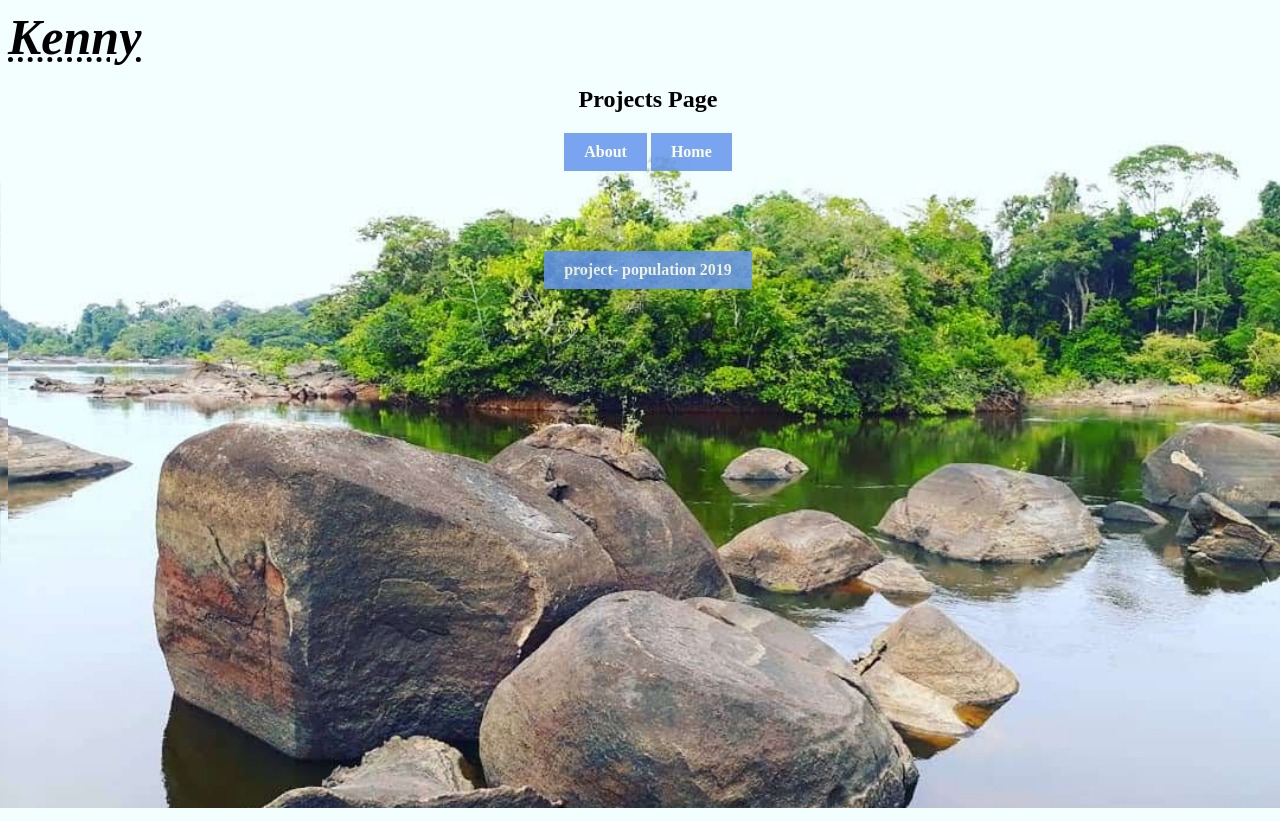
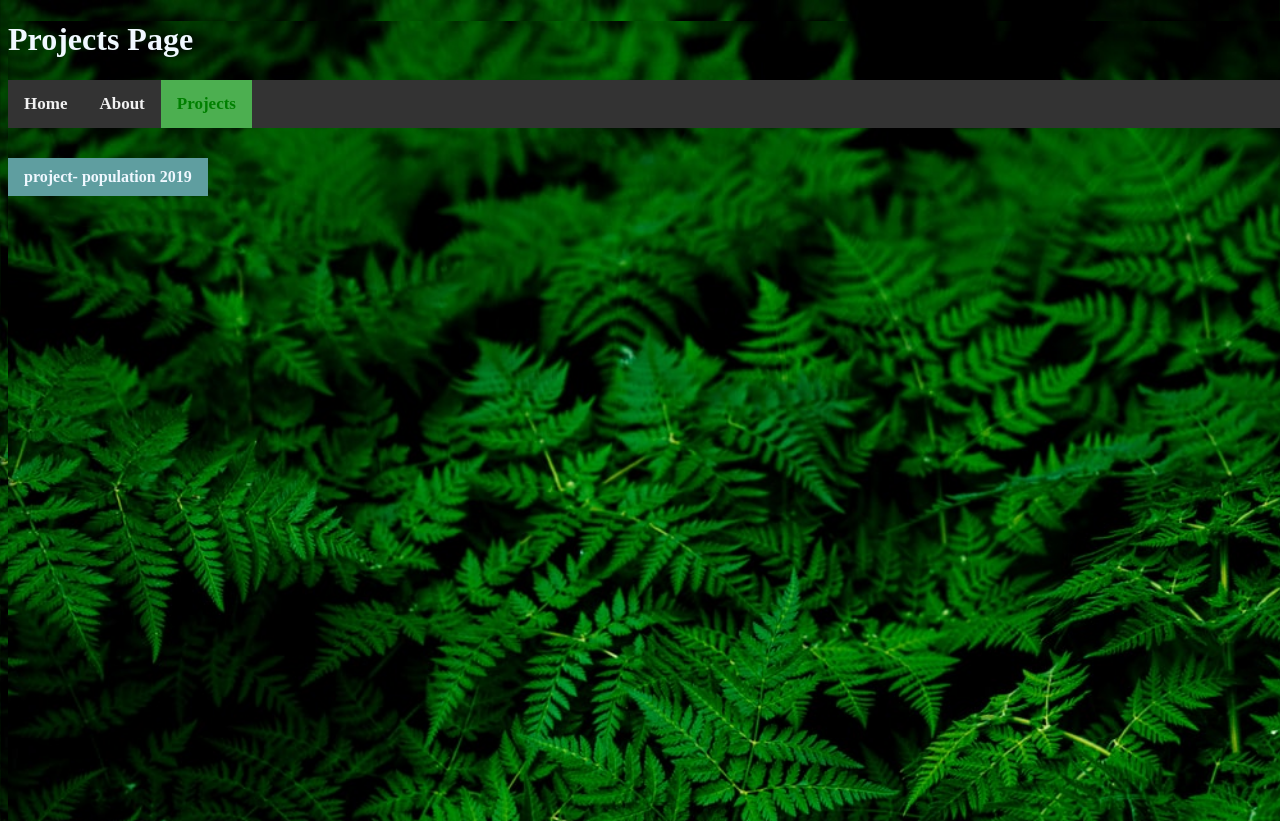
Before and after one commit to Beefy-py/myFirstWebsite, a Flask app: page /projects in a window 1280 px wide. Run offline with Flask 2, Linux system fonts and the light colour scheme.

Commit message:
background update, button update ANDMORE

```diff
--- a/static/css/main.css
+++ b/static/css/main.css
@@ -1,25 +1,27 @@
-header{
-    color: black;
-    font-size:50px;
-    font-weight: 800;
-    font-style: oblique;
-    text-decoration: underline dotted;
-}
 
 a{
     color: aliceblue;
-    text-decoration: underline wavy cornflowerblue;
+    text-decoration: underline dotted cornflowerblue;
+}
+
+#pr_button{
+
+    float: left;
+    padding:10px 16px;
+    background-color: cadetblue;
+    display: block;
 }
 
 html, body {
 
-    background: url("elviras.jpg") no-repeat center center fixed;
+    background: url("greenBG.jpg") no-repeat center center fixed;
     -webkit-background-size: cover;
     -moz-background-size: cover;
     -o-background-size: cover;
     background-size: cover;
     width: 100%;
     height: 100%;
+    color: aliceblue
 }
 
 .container_p{
@@ -40,47 +42,106 @@ html, body {
 }
 
 nav a:link{
-    padding: 10px 20px;
-    opacity: 0.85;
-    font-weight: bold;
-    color: white;
-    display: inline-block;
-    text-decoration: none;
-    background-color: cornflowerblue;
-
-}
-
-nav a:visited{
-    color: wheat;
-
-
     font-weight: bold;
     display: inline-block;
     text-decoration: none;
 }
 
 nav a:hover{
-    color: greenyellow;
     font-weight: bold;
     display: inline-block;
     text-decoration: underline;
 }
 
+/* Add an active class to highlight the current page */
+.topnav a.active {
+  background-color: #4CAF50;
+  color: green;
+}
+
 .project{
     color: white;
-    margin-top: 80px;
+    margin-top: 30px;
     font-weight: 800;
     display: inline-block;
+
+    float: left;
+    padding:10px 16px;
+    background-color: cadetblue;
+    display: block;
 }
+
+.project0{
+    color: blue;
+    margin-top: 30px;
+    font-weight: 800;
+    display: inline-block;
+
+    float: left;
+    padding:10px 16px;
+    background-color: cadetblue;
+    display: block;
+}
+
+
 
 nav{
     text-align: center;
 }
 
-.buttons{
-    text-align: match-parent;
-}
 
 .container0 em {
     font-family:Futura, "Trebuchet MS", Arial, sans-serif;
 }
+
+/* Add a black background color to the top navigation */
+.topnav {
+  background-color: #333;
+  overflow: hidden;
+}
+
+/* Style the links inside the navigation bar */
+.topnav a {
+  float: left;
+  display: block;
+  color: #f2f2f2;
+  text-align: center;
+  padding: 14px 16px;
+  text-decoration: none;
+  font-size: 17px;
+}
+
+/* Change the color of links on hover */
+.topnav a:hover {
+  background-color: #ddd;
+  color: black;
+}
+
+/* Hide the link that should open and close the topnav on small screens */
+.topnav .icon {
+  display: none;
+}
+
+/* When the screen is less than 600 pixels wide, hide all links, except for the first one ("Home"). Show the link that contains should open and close the topnav (.icon) */
+@media screen and (max-width: 600px) {
+  .topnav a:not(:first-child) {display: none;}
+  .topnav a.icon {
+    float: right;
+    display: block;
+  }
+}
+
+/* The "responsive" class is added to the topnav with JavaScript when the user clicks on the icon. This class makes the topnav look good on small screens (display the links vertically instead of horizontally) */
+@media screen and (max-width: 600px) {
+  .topnav.responsive {position: relative;}
+  .topnav.responsive a.icon {
+    position: absolute;
+    right: 0;
+    top: 0;
+  }
+  .topnav.responsive a {
+    float: none;
+    display: block;
+    text-align: left;
+  }
+}
--- a/templates/country_data2019_plot.html
+++ b/templates/country_data2019_plot.html
@@ -6,8 +6,8 @@
 
 {% block con%}
 
-     <nav>
-        <a href="{{url_for('projects')}}">Projects</a>
+    <nav>
+        <a id="pr_button" href="{{url_for('projects')}}">Projects</a>
     </nav>
 
     <div class="container_p">
--- a/templates/layout.html
+++ b/templates/layout.html
@@ -10,7 +10,16 @@
 </head>
 
 <body>
-    <header>Kenny</header>
     {% block con %}{% endblock con %}
+    <script>
+        function myFunction() {
+          var x = document.getElementById("myTopnav");
+          if (x.className === "topnav") {
+            x.className += " responsive";
+          } else {
+            x.className = "topnav";
+          }
+        }
+    </script>
 </body>
 </html>
--- a/templates/projects.html
+++ b/templates/projects.html
@@ -1,17 +1,27 @@
 {% extends "layout.html" %}
 
 {% block con%}
+    <h1>Projects Page</h1>
+    <nav class="topnav" id="myTopnav">
+        <a href="{{url_for('home')}}">Home</a>
+        <a href="{{url_for('about')}}">About</a>
+        <a href="{{url_for('projects')}}" class="active">Projects</a>
 
-    <nav>
-        <h1>Projects Page</h1>
-        <a href="{{url_for('about')}}">About</a>
-        <a href="{{url_for('home')}}">Home</a>
+        <a href="javascript:void(0);" class="icon" onclick="myFunction()">
+        <i class="fa fa-bars"></i></a>
     </nav>
 
-   <nav>
-        <a class="project" href="{{url_for('plot_country_data_2019')}}">project- population 2019</a>
-    </nav>
+    <div class="Project-Container">
 
+        <nav class="project">
+            <a href="{{url_for('plot_country_data_2019')}}">project- population 2019</a>
+        </nav>
+
+        <!--nav class='project0'>
+           <a href="{{url_for('plot_country_data_2019')}}">project- COPY population 2019</a>
+        </nav-->
+
+    </div>
 
 
 {% endblock con%}
```
Also changed, not shown: templates/about.html (+9 -5 lines), templates/home.html (+5 -3 lines), static/css/greenBG.jpg (added).
